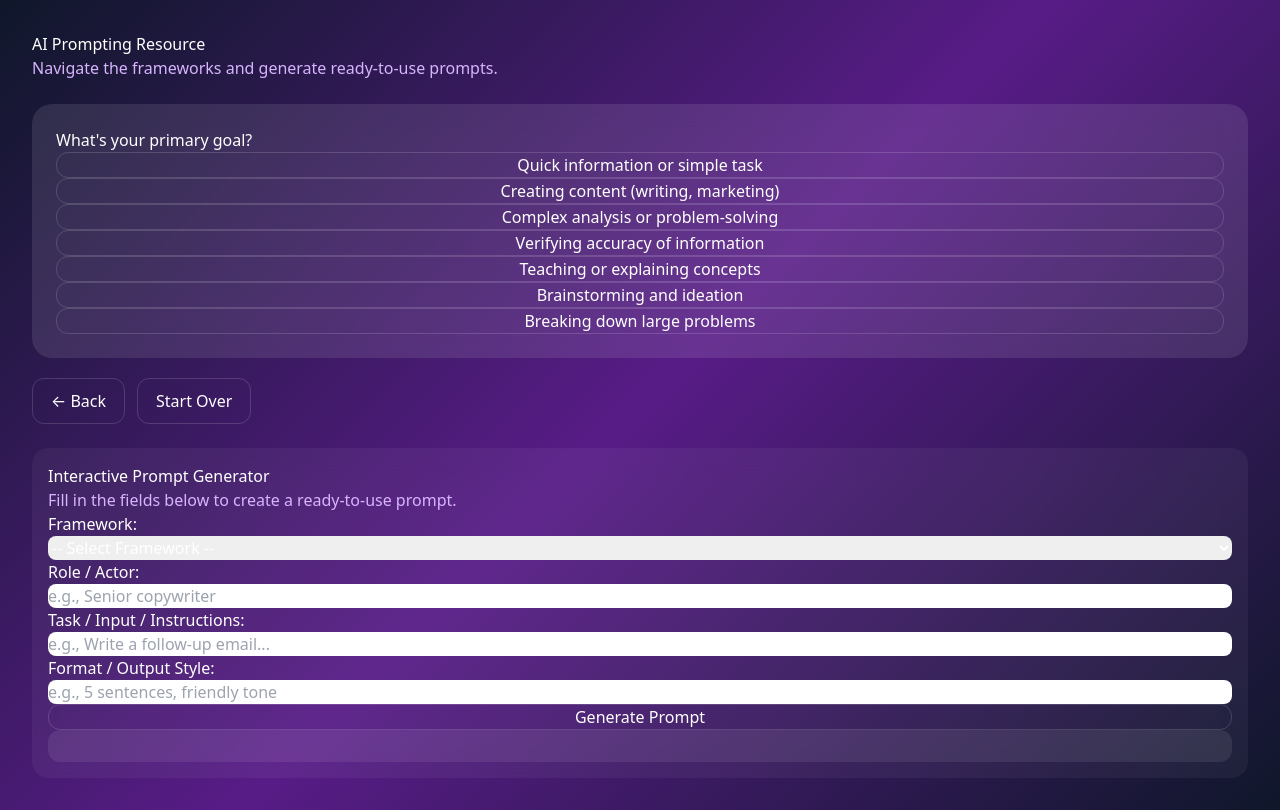
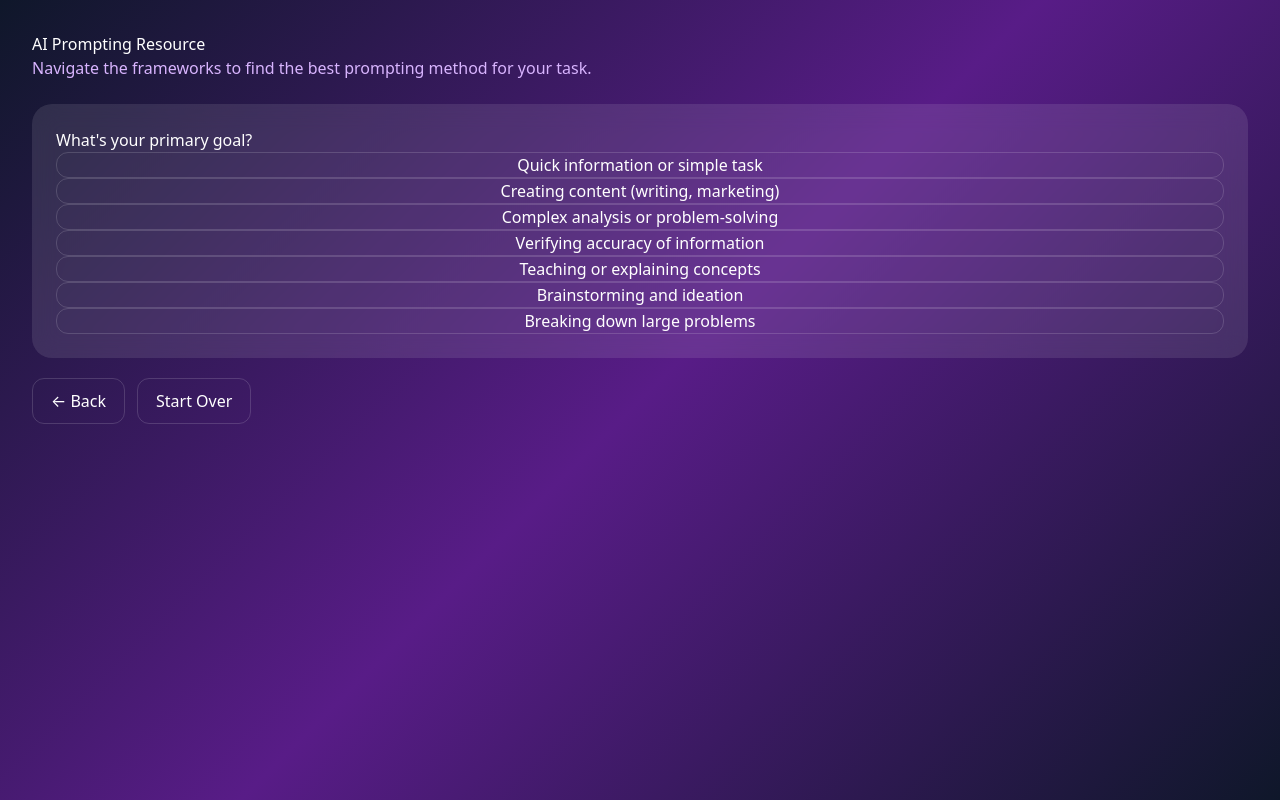
Before and after one commit to ElbeeDuck/framework-selector, a plain HTML site: page index.html in a window 1280 px wide. Drawn offline with nearby package versions, Linux system fonts and the light colour scheme.

Commit message:
Revise description and remove prompt generator
Updated the description text and removed the interactive prompt generator section.

```diff
--- a/index.html
+++ b/index.html
@@ -1,4 +1,3 @@
-
 <!DOCTYPE html>
 <html lang="en">
 <head>
@@ -59,41 +58,23 @@
     padding: 16px;
     border-radius: 12px;
     font-size: 0.9rem;
+    color: white;
   }
   .actions { display: flex; gap: 12px; margin-top: 20px; flex-wrap: wrap; }
   .actions button { width: auto; padding: 10px 18px; }
-  input, select { width: 100%; padding: 10px; margin: 6px 0; border-radius: 8px; border: none; color: black; }
-  .generator { background: rgba(255,255,255,0.05); padding: 16px; border-radius: 16px; margin-top: 24px; }
 </style>
 </head>
 <body>
 
 <div class="container">
   <h1>AI Prompting Resource</h1>
-  <p>Navigate the frameworks and generate ready-to-use prompts.</p>
+  <p>Navigate the frameworks to find the best prompting method for your task.</p>
 
   <div id="app" class="card"></div>
 
   <div class="actions">
     <button onclick="goBack()">← Back</button>
     <button onclick="reset()">Start Over</button>
-  </div>
-
-  <div class="generator card">
-    <h2>Interactive Prompt Generator</h2>
-    <p>Fill in the fields below to create a ready-to-use prompt.</p>
-    <label>Framework:</label>
-    <select id="frameworkSelect">
-      <option value="">-- Select Framework --</option>
-    </select>
-    <label>Role / Actor:</label>
-    <input type="text" id="roleInput" placeholder="e.g., Senior copywriter" />
-    <label>Task / Input / Instructions:</label>
-    <input type="text" id="taskInput" placeholder="e.g., Write a follow-up email..." />
-    <label>Format / Output Style:</label>
-    <input type="text" id="formatInput" placeholder="e.g., 5 sentences, friendly tone" />
-    <button onclick="generatePrompt()">Generate Prompt</button>
-    <pre id="generatedPrompt"></pre>
   </div>
 </div>
 
@@ -229,25 +210,6 @@ function choose(next) { history.push(current); current = next; render(); }
 function goBack() { if(history.length){ current = history.pop(); render(); } }
 function reset() { history=[]; current="start"; render(); }
 
-// =========================
-// PROMPT GENERATOR
-// =========================
-const frameworkSelect = document.getElementById("frameworkSelect");
-Object.values(decisions).forEach(f => { if(f.framework) frameworkSelect.innerHTML += `<option value="${f.framework}">${f.framework}</option>`; });
-
-function generatePrompt() {
-  const fw = frameworkSelect.value;
-  const role = document.getElementById("roleInput").value.trim();
-  const task = document.getElementById("taskInput").value.trim();
-  const format = document.getElementById("formatInput").value.trim();
-
-  if(!fw || !role || !task){ alert("Please fill in framework, role, and task."); return; }
-
-  let prompt = `Framework: ${fw}\nRole: ${role}\nTask: ${task}`;
-  if(format) prompt += `\nFormat: ${format}`;
-  document.getElementById("generatedPrompt").innerText = prompt;
-}
-
 render();
 </script>
 
```
